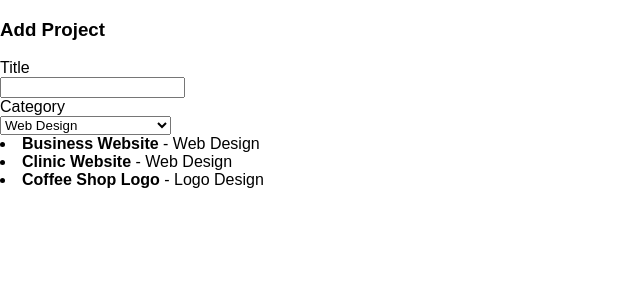
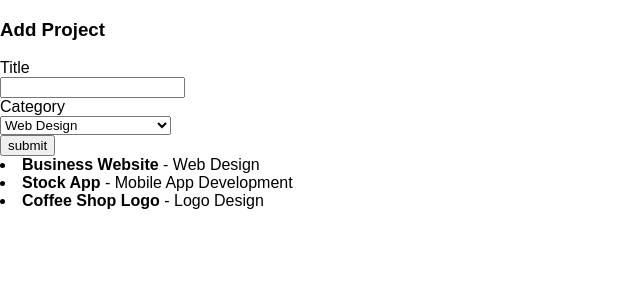
Before and after one commit to Dcwind/-sk-ProjectManageRX, a React (Create React App) app: page / in a window 1280 px wide. Shown: the top 300 px of the page, without its empty margins (0-640 px from the left). Built offline with nearby package versions, Linux system fonts and the light colour scheme; the HTML template or start-up script is replaced by a standard one.

Commit message:
form in progress

```diff
--- a/src/App.js
+++ b/src/App.js
@@ -17,8 +17,8 @@ class App extends Component {
             category: 'Web Design'
           },
           {
-            title: 'Clinic Website',
-            category: 'Web Design'
+            title: 'Stock App',
+            category: 'Mobile App Development'
           },
           {
             title: 'Coffee Shop Logo',
--- a/src/Components/AddProject.js
+++ b/src/Components/AddProject.js
@@ -5,6 +5,12 @@ class AddProject extends Component {
   static defaultProps = {
     categories: ['Web Design', 'Mobile App Development', 'Logo Design' ]
   }
+
+  submitHandler (e) {
+    e.preventDefault();
+    console.log("submitted");
+  }
+
   render() {
   let categoryOptions = this.props.categories.map(category => {
     return <option key={category} value="category" >{category}</option>
@@ -12,7 +18,7 @@ class AddProject extends Component {
     return (
       <div >
         <h3>Add Project</h3>
-        <form action="">
+        <form onSubmit={this.submitHandler}>
           <div>
             <label >Title</label> <br />
             <input type="text" ref="title" />
@@ -23,6 +29,7 @@ class AddProject extends Component {
               {categoryOptions}
             </select>
           </div>
+          <input type="submit" value="submit"/>
         </form>
       </div>
     );
```
